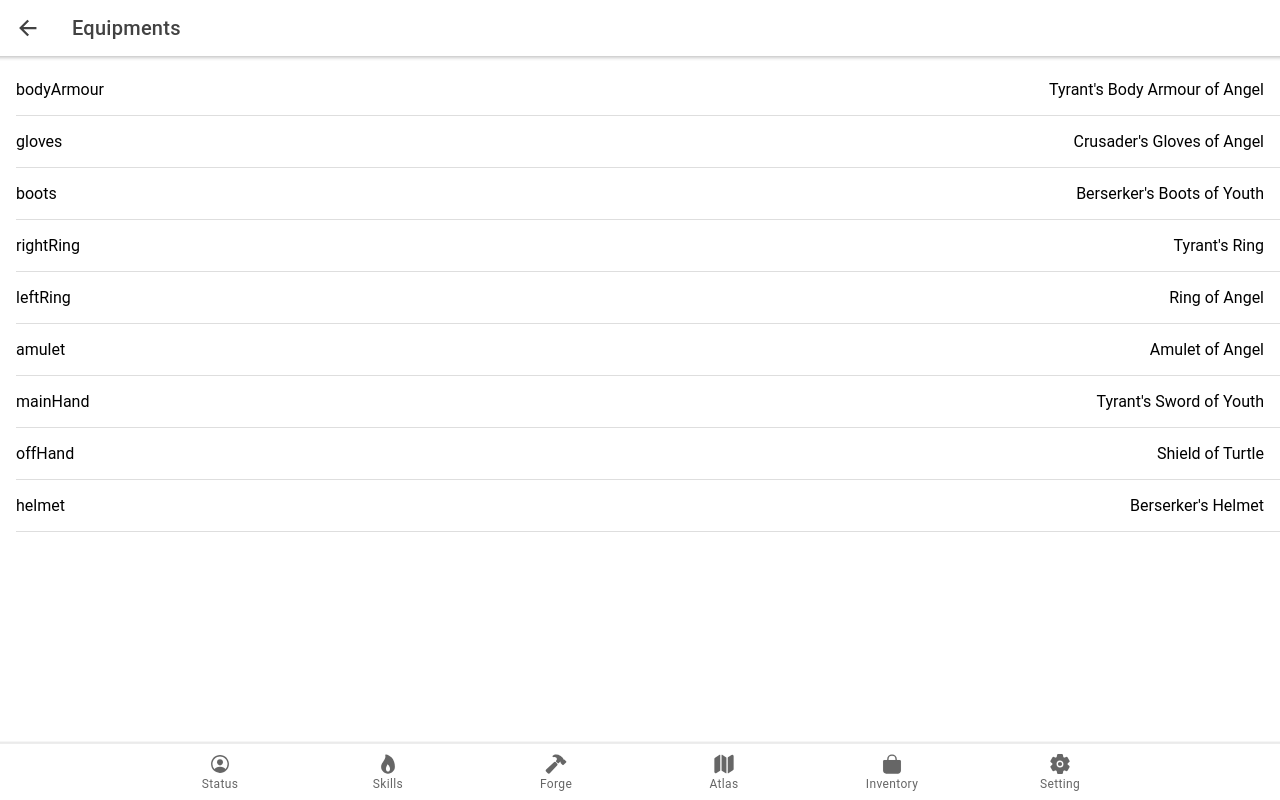
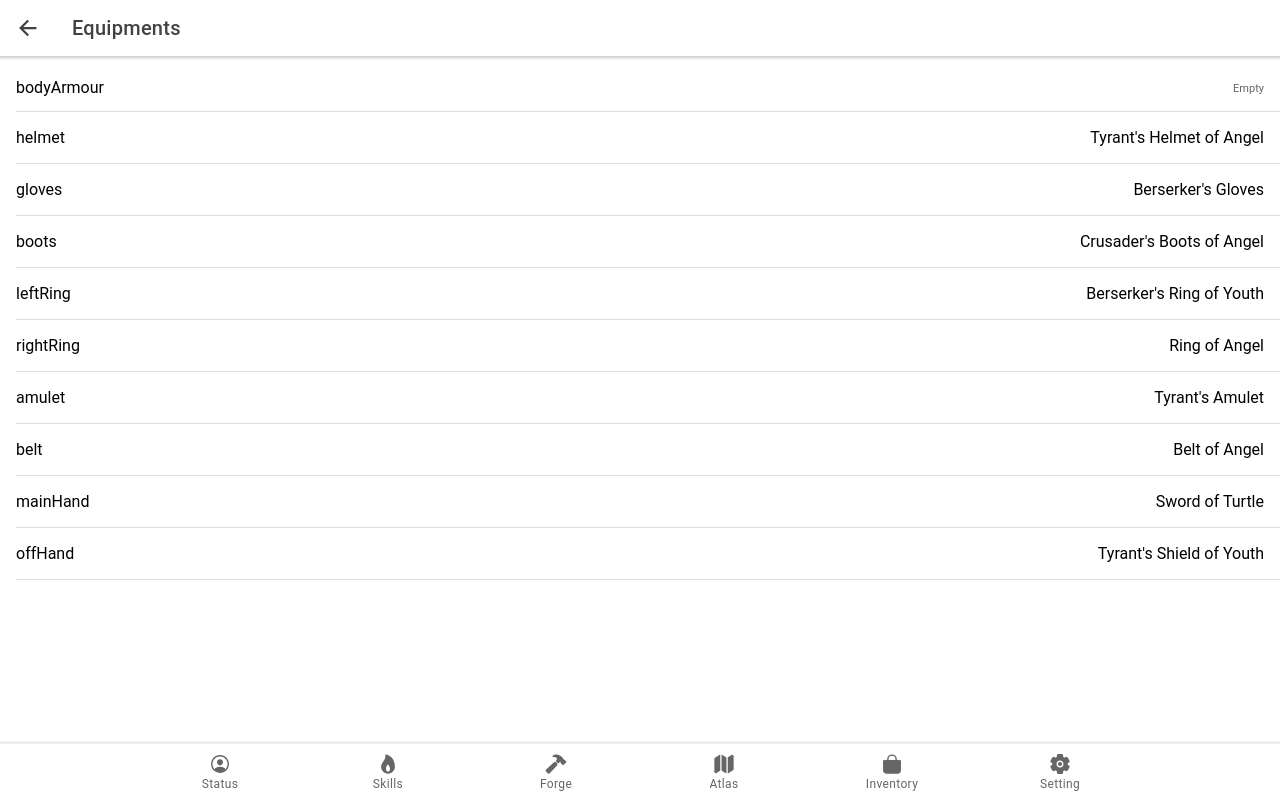
Before and after one commit to ngocnv371/silent-forge, a React (Create React App) app: page /equipments in a window 1280 px wide. Built offline with nearby package versions, Linux system fonts and the light colour scheme.

Commit message:
handle empty

```diff
--- a/src/pages/equipments.tsx
+++ b/src/pages/equipments.tsx
@@ -18,10 +18,8 @@ import ItemView from '../components/item-view';
 import { EquipmentSet, EquipmentSlot } from '../models/equipments';
 import { Item } from '../models/item';
 
-const ItemPreview: React.FC<{ item: Item, onDrop: Function }> = ({ item, onDrop }) => {
-  return (
-    <ItemView item={item} />
-  );
+const ItemPreview: React.FC<{ item: Item; onDrop: Function }> = ({ item, onDrop }) => {
+  return <ItemView item={item} />;
 };
 
 const Equipment: React.FC<{ slot: EquipmentSlot; item?: Item; onClick: Function }> = ({ slot, item, onClick }) => {
@@ -70,19 +68,11 @@ const Equipments: React.FC = () => {
       </IonHeader>
       <IonContent fullscreen>
         <IonList>
-          {set && (
-            <>
-              <Equipment slot='bodyArmour' item={set.bodyArmour} onClick={() => handleSelect(set.bodyArmour)} />
-              <Equipment slot='gloves' item={set.gloves} onClick={() => handleSelect(set.gloves)} />
-              <Equipment slot='boots' item={set.boots} onClick={() => handleSelect(set.boots)} />
-              <Equipment slot='rightRing' item={set.rightRing} onClick={() => handleSelect(set.rightRing)} />
-              <Equipment slot='leftRing' item={set.leftRing} onClick={() => handleSelect(set.leftRing)} />
-              <Equipment slot='amulet' item={set.amulet} onClick={() => handleSelect(set.amulet)} />
-              <Equipment slot='mainHand' item={set.mainHand} onClick={() => handleSelect(set.mainHand)} />
-              <Equipment slot='offHand' item={set.offHand} onClick={() => handleSelect(set.offHand)} />
-              <Equipment slot='helmet' item={set.helmet} onClick={() => handleSelect(set.helmet)} />
-            </>
-          )}
+          {set &&
+            Object.keys(set).map((k) => {
+              const slot = k as EquipmentSlot;
+              return <Equipment key={k} slot={slot} item={set[slot]} onClick={() => handleSelect(set[slot])} />;
+            })}
           {!set && (
             <IonItem>
               <IonLabel>Empty</IonLabel>
--- a/src/services/equipments.ts
+++ b/src/services/equipments.ts
@@ -15,7 +15,7 @@ function generateByBase(base: string): Item {
 
 export function generateSet(): EquipmentSet {
   return {
-    bodyArmour: generateByBase('Body Armour'),
+    bodyArmour: undefined,
     helmet: generateByBase('Helmet'),
     gloves: generateByBase('Gloves'),
     boots: generateByBase('Boots'),
```
